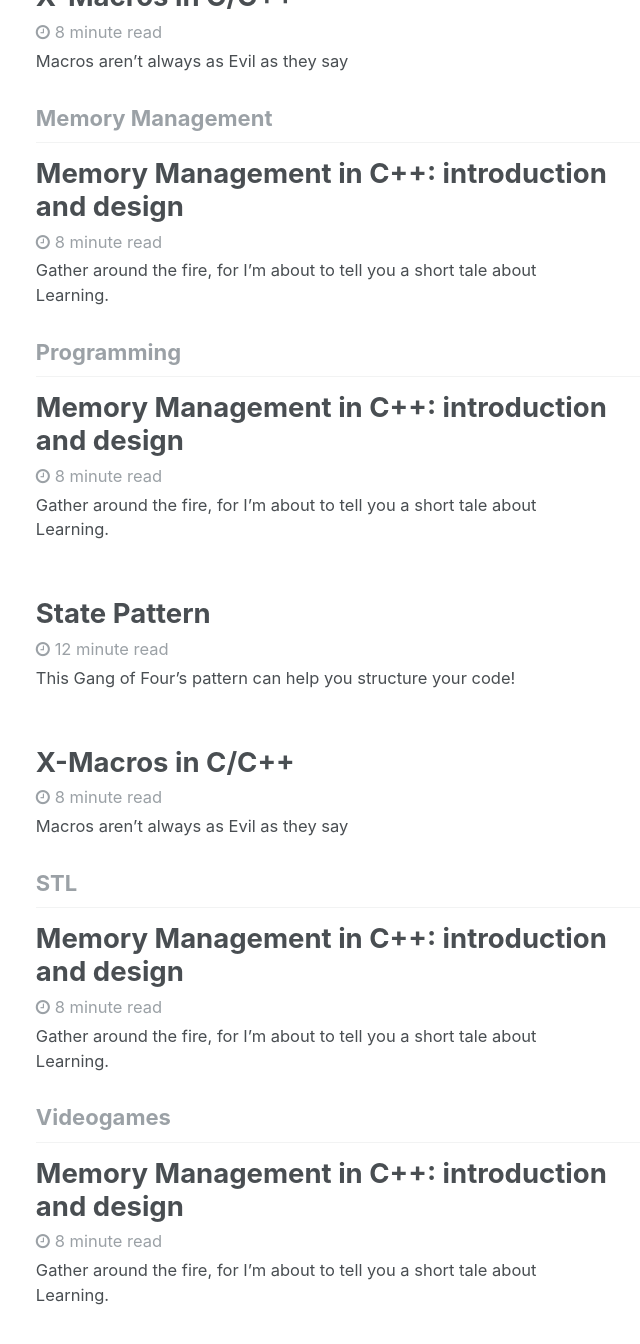
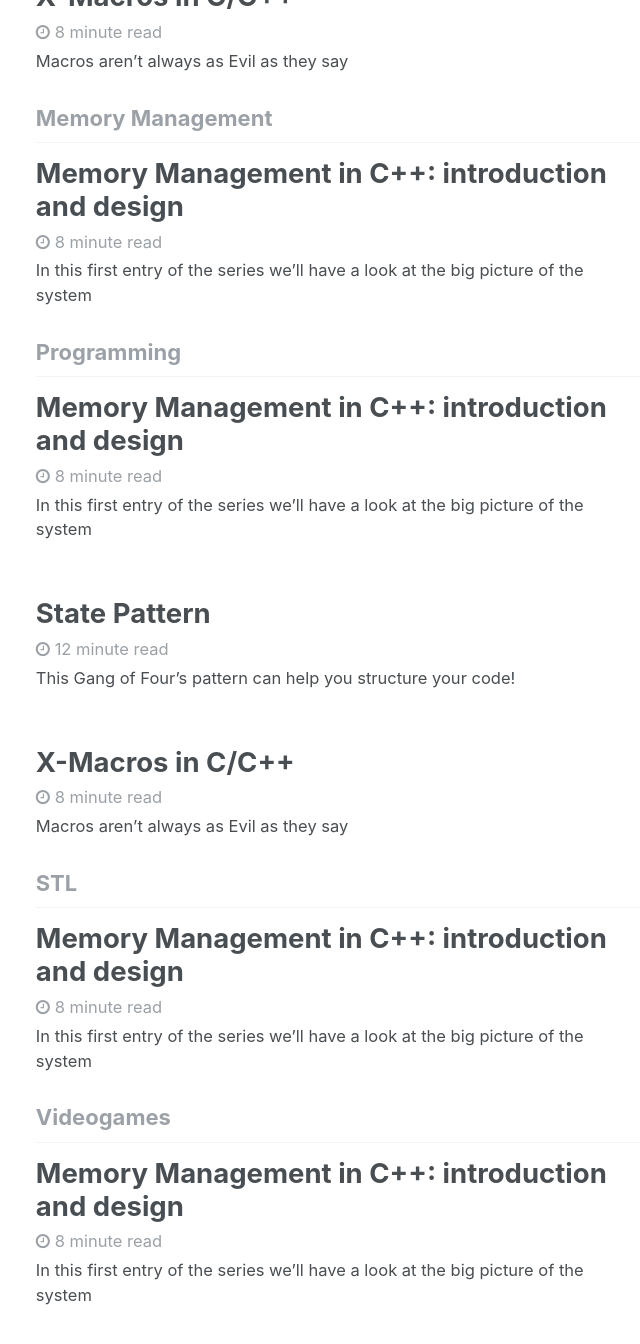
Before and after one commit to MetanoKid/coding-scars, a Jekyll site: the page built from _pages/tags.md, in a window 1280 px wide and 1400 px high, scrolled down 988 px. Shown: the top 1344 px of the window, without its empty margins (248-888 px from the left). Built offline with Jekyll 4.4.1, drawn with Linux system fonts in a browser that asks for light colours.

Commit message:
Updates Memory Manager 0's excerpt

```diff
--- a/_posts/2017-06-22-memory-manager-0.md
+++ b/_posts/2017-06-22-memory-manager-0.md
@@ -1,7 +1,7 @@
 ---
 layout: single
 title: "Memory Management in C++: introduction and design"
-excerpt:
+excerpt: In this first entry of the series we'll have a look at the big picture of the system
 author: Meta
 category: Computer Science
 tags:
```
